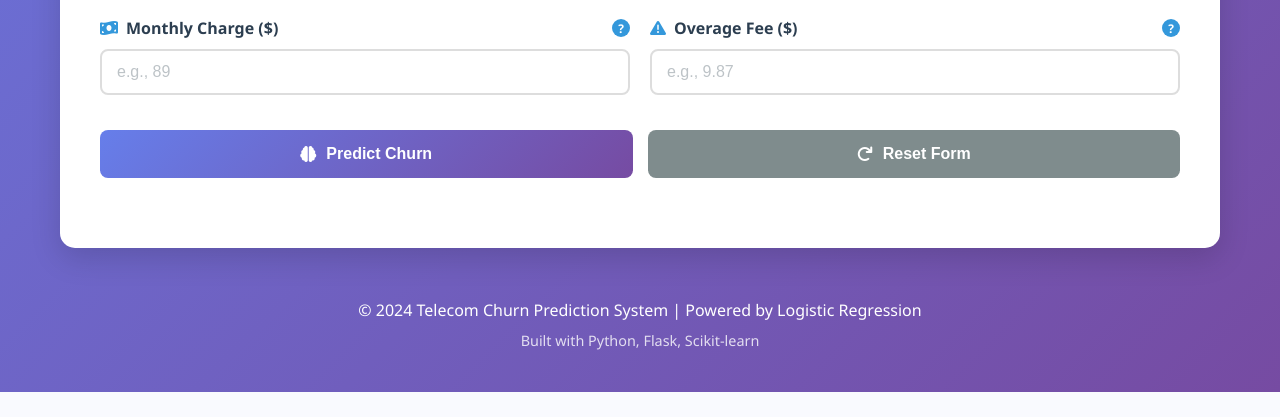
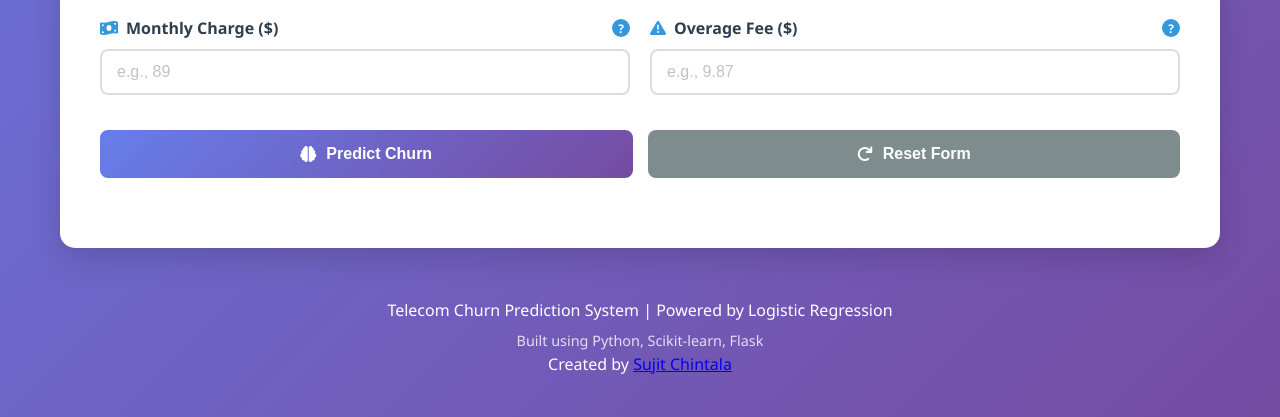
Before and after one commit to SujitChintala/Telecom-Customer-Churn-Prediction-System, a Flask app: page / in a window 1280 px wide. Shown: the part 846-1263 px from the top of the page. Before the commit the page ends 1238 px from the top, so only its background shows below. Run offline with Flask 3, Linux system fonts and the light colour scheme.

Commit message:
author name in UI

```diff
--- a/templates/index.html
+++ b/templates/index.html
@@ -216,8 +216,9 @@
 
         <!-- Footer -->
         <footer class="footer">
-            <p>&copy; 2024 Telecom Churn Prediction System | Powered by Logistic Regression</p>
-            <p class="footer-tech">Built with Python, Flask, Scikit-learn</p>
+            <p>Telecom Churn Prediction System | Powered by Logistic Regression</p>
+            <p class="footer-tech">Built using Python, Scikit-learn, Flask</p>
+            <p>Created by <a href="https://github.com/SujitChintala" target="_blank">Sujit Chintala</a></p>
         </footer>
     </div>
 
```
